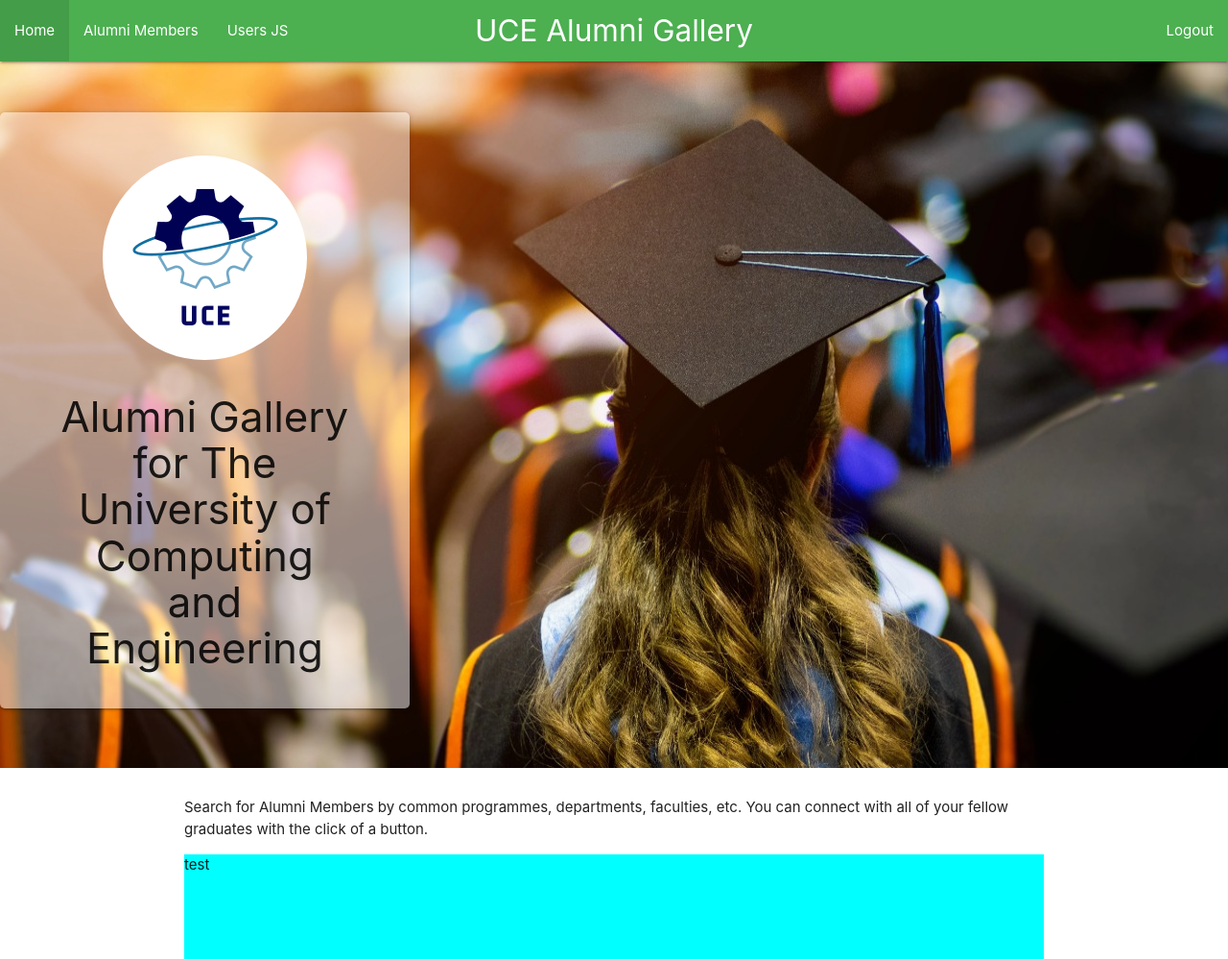
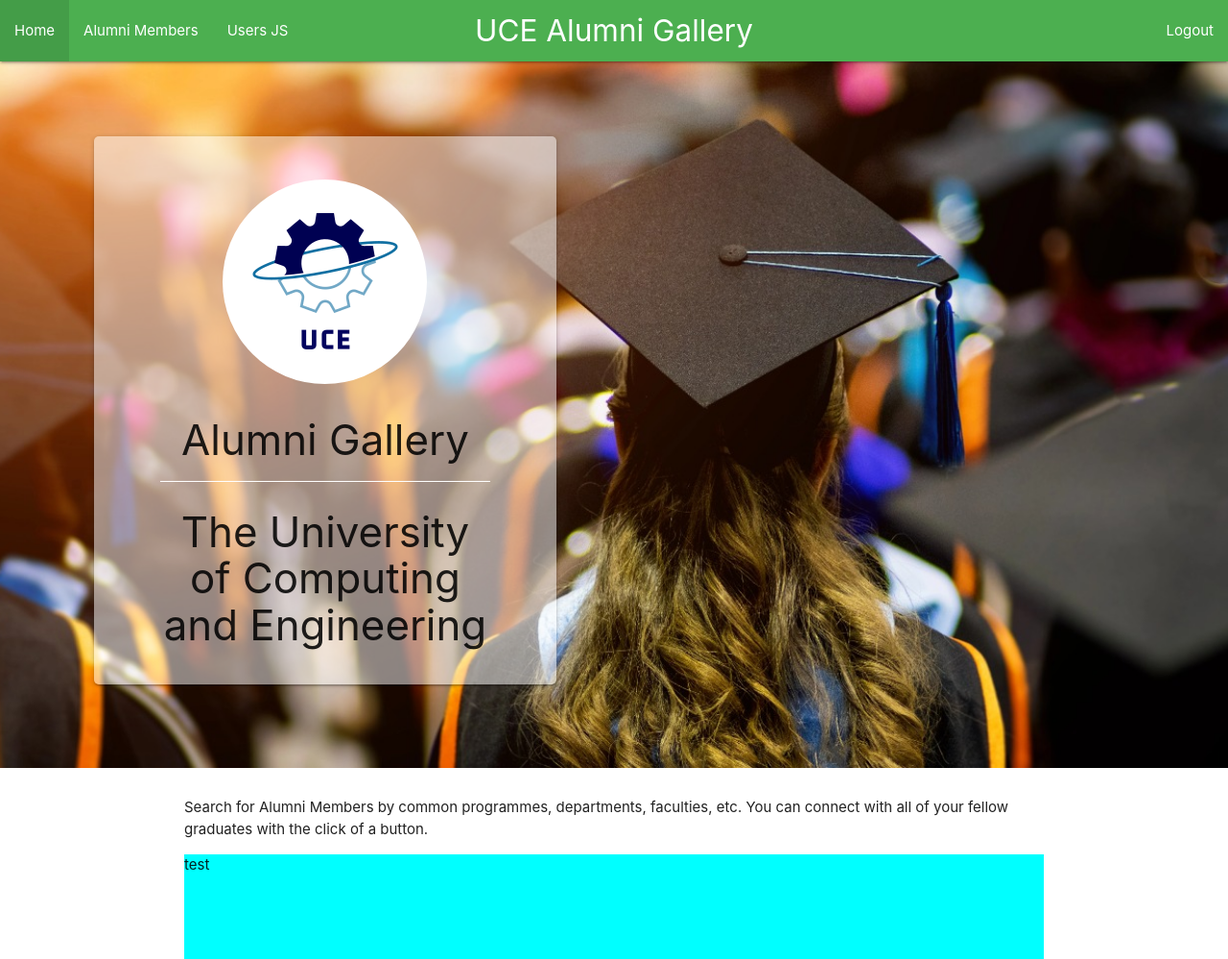
Before and after one commit to ShivsTKD/AlumGal, a Flask app: page / in a window 1280 px wide. Shown: the top 999 px of the page at 96% size. Run offline with Flask 2, Linux system fonts and the light colour scheme; data that the repository does not hold is empty.

Commit message:
FIxed Home Page Card

```diff
--- a/App/templates/index.html
+++ b/App/templates/index.html
@@ -17,20 +17,23 @@
 {% block bg %}
 
 <div class="parallax-container valign-wrapper" style="height: 100vh;">
-    <div class="row">
-    <div class="col s4 card" style="border-radius: 5px; background-color: rgba(255, 255, 255, 0.5); margin-top: 6em;">
+    <div class="row" style="margin-left: 6.5em;">
+    <div class="col s6 card" style="border-radius: 5px; background-color: rgba(255, 255, 255, 0.5); margin-top: 6em;">
         <div class="container center">
             <div class="row" style="padding-top: 3em;">
                 <img class="responsive-img circle" src="/static/pictures/Logo.png" alt="UCE Logo">
             </div>
             <div class="row">
-                <h3>Alumni Gallery for The University of Computing and Engineering</h3>
+                <h3>Alumni Gallery</h3>
+                <div class="divider white"></div>
+                <h3>The University of Computing and Engineering</h3>
             </div>
         </div>
     </div>
+    <div class="col s6"></div>
     </div>
     <div class="parallax">
-        <img class="responsive-img" src="/static/pictures/bg.jpg" alt="Home Background">
+        <img src="/static/pictures/bg.jpg" alt="Home Background">
     </div>
 </div>
 {% endblock %}
```
